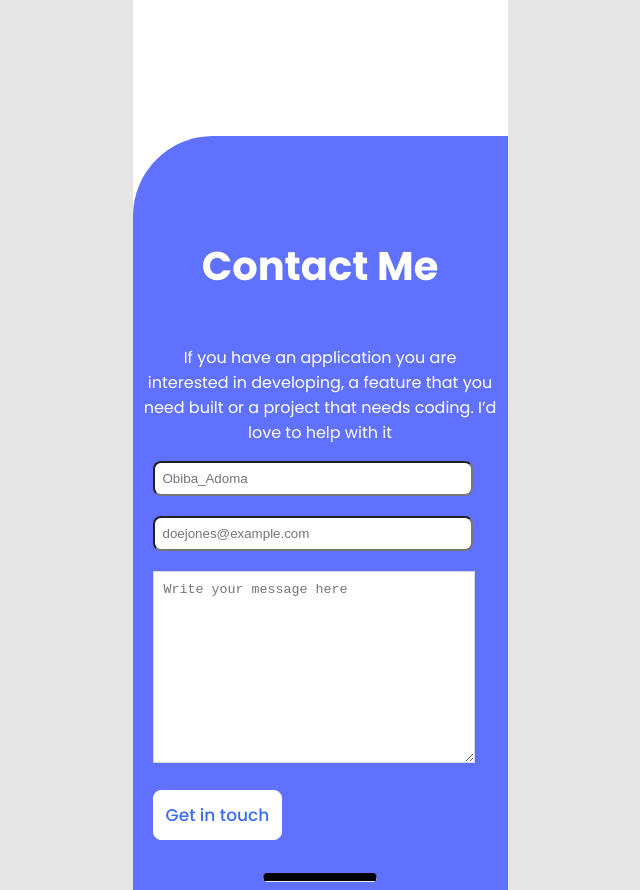
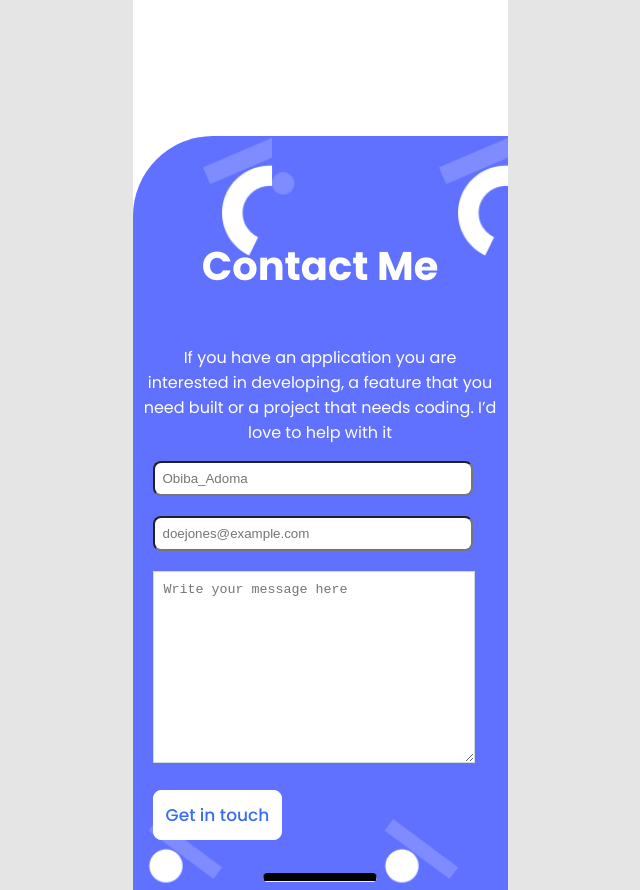
Before and after one commit to obibaadoma/PotfolioMic, a website: page index.html in a window 1280 px wide. Shown: the part 4440-5330 px from the top of the page, without its empty margins (320-960 px from the left). Drawn offline with Linux system fonts and the light colour scheme.

Commit message:
added background image

```diff
--- a/style.css
+++ b/style.css
@@ -1041,11 +1041,14 @@ form textarea {
 }
 
 .contact-derek {
+  background-image: url(images/contact-form-shapes-mobile.png);
+  background-size: contain;
   background-color: #6070ff;
   border-top-left-radius: 5em;
   display: flex;
   flex-direction: column;
   padding-top: 10vh;
+  background-position: right;
 }
 
 .contact-derek h2 {
```
